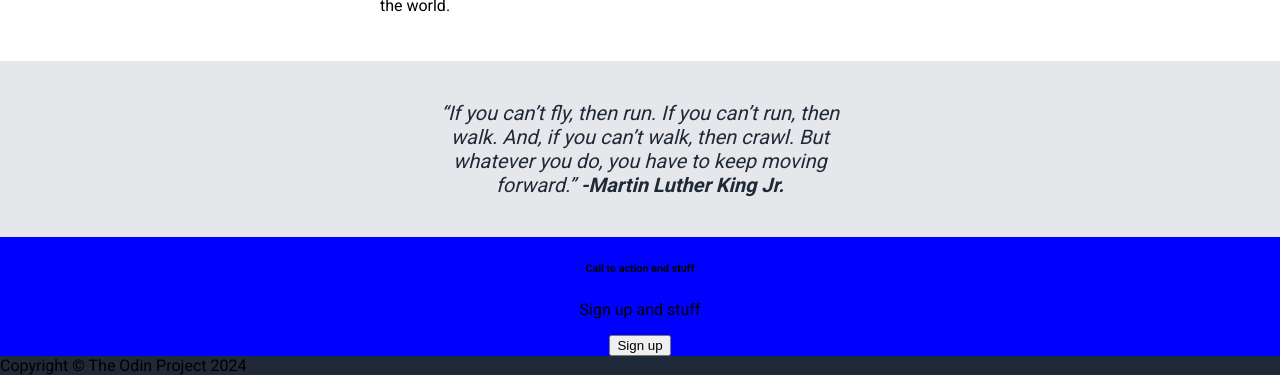
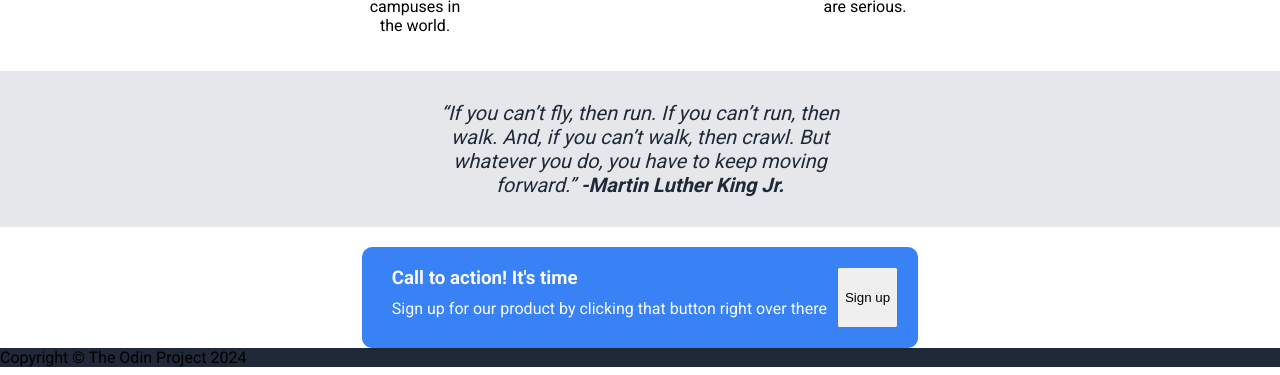
Before and after one commit to juan-est145/Odin-Project_Landing_page, a plain HTML site: page index.html in a window 1280 px wide. Shown: the part 516-891 px from the top of the page. Drawn offline with Linux system fonts and the light colour scheme.

Commit message:
Sign up call looks good, need to edit the button

```diff
--- a/index.html
+++ b/index.html
@@ -53,8 +53,10 @@
             <p class="quote">“If you can’t fly, then run. If you can’t run, then walk. And, if you can’t walk, then crawl. But whatever you do, you have to keep moving forward.” <span class="author">-Martin Luther King Jr.</span></p>
         </div>
         <div class="content_sign_up">
-            <h6>Call to action and stuff</h6>
-            <p>Sign up and stuff</p>
+            <div class="sign_up_text">
+                <h3>Call to action! It's time</h6>
+                <p>Sign up for our product by clicking that button right over there</p>
+            </div>
             <button>Sign up</button>
         </div>
     </div>
--- a/style.css
+++ b/style.css
@@ -105,12 +105,12 @@ body
     flex-direction: column;
     flex-grow: 1;
     text-align: center;
+    gap: 20px;
 }
 
 .content_imgs_container
 {
     display: flex;
-    margin-bottom: 30px;
     justify-content: center;
     flex-wrap: wrap;
     gap: 50px;
@@ -136,7 +136,7 @@ body
 .content_quote
 {
     background-color: #e5e7eb;
-    padding: 20px 40px;
+    padding: 10px 40px;
     display: flex;
     justify-content: center;
     flex-direction: column;
@@ -160,10 +160,31 @@ body
 
 .content_sign_up
 {
-    background-color: blue;
+    background-color: #3882F6;
+    border-radius: 10px;
+    align-self: center;
+    display: flex;
+    padding: 20px;
+}
+
+.sign_up_text
+{
+    color: #F9FAF8;
+    text-align: start;
+}
+
+.content_sign_up h3
+{
+    margin: 0px 10px;
+}
+
+.content_sign_up p
+{
+    margin: 10px 10px;
 }
 
 #footer
 {
     background-color: #1F2937;
+    flex-grow: 1;
 }
```
